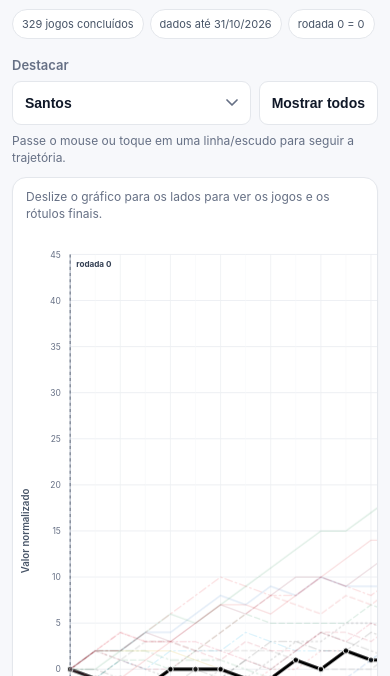
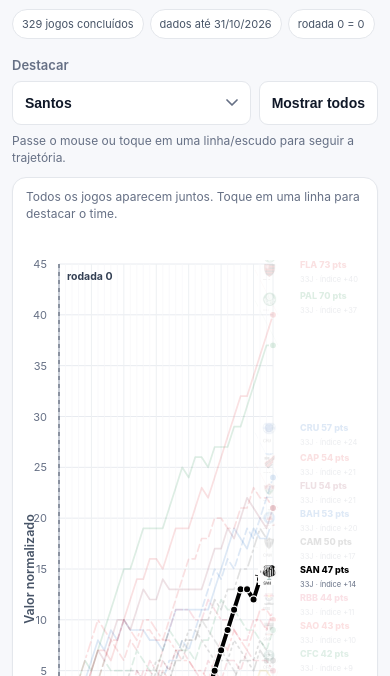
Before and after one commit to ravceleste/brasileirao-2026-evolucao-normalizada, a plain HTML site: page index.html in a window 390 px wide. Shown: the part 168-844 px from the top of the page. Drawn offline with Linux system fonts and the light colour scheme.

Commit message:
Fit the complete match axis on mobile screens

```diff
--- a/index.html
+++ b/index.html
@@ -170,6 +170,7 @@ svg {
     overscroll-behavior-x:contain;
     touch-action:pan-x pan-y;
   }
+  svg { min-width:0; }
   .chart-scroll-hint {
     display:block;
     padding:11px 13px 0;
@@ -212,7 +213,7 @@ svg {
   </div>
 
   <div class="chart-card">
-    <div class="chart-scroll-hint">Deslize o gráfico para os lados para ver os jogos e os rótulos finais.</div>
+    <div class="chart-scroll-hint">Todos os jogos aparecem juntos. Toque em uma linha para destacar o time.</div>
     <div class="chart-scroll" id="chartWrap">
       <svg id="chart" viewBox="0 0 1450 830" role="img" aria-label="Evolução normalizada do Campeonato Brasileiro 2026"></svg>
       <div class="tooltip" id="tooltip"></div>
@@ -237,12 +238,17 @@ const select = document.getElementById("teamSelect");
 const allBtn = document.getElementById("allBtn");
 
 const NS = "http://www.w3.org/2000/svg";
-const W = 1450, H = 830;
-const M = {left:74, top:42, right:305, bottom:72};
+const isCompact = window.matchMedia("(max-width: 600px)").matches;
+const W = isCompact ? Math.max(340, wrap.clientWidth) : 1450;
+const H = isCompact ? 720 : 830;
+const M = isCompact
+  ? {left:46, top:42, right:104, bottom:68}
+  : {left:74, top:42, right:305, bottom:72};
+svg.setAttribute("viewBox", `0 0 ${W} ${H}`);
 const plotW = W - M.left - M.right;
 const plotH = H - M.top - M.bottom;
-const labelX = W - 208;
-const logoX = W - 244;
+const labelX = W - (isCompact ? 77 : 208);
+const logoX = W - (isCompact ? 108 : 244);
 
 let lockedTeam = DATA.defaultTeam;
 let hoverTeam = null;
@@ -290,13 +296,16 @@ for (let y = Math.ceil(yMin/5)*5; y <= yMax; y += 5) {
 
 for (let x=0; x<=DATA.maxGames; x++) {
   const px = xScale(x);
-  const major = x===0 || x%2===0 || x===DATA.maxGames;
+  const labelEvery = isCompact ? 5 : 1;
+  const major = x===0 || x%(isCompact ? 5 : 2)===0 || x===DATA.maxGames;
   el("line", {
     x1:px,y1:M.top,x2:px,y2:M.top+plotH,
     stroke: major ? "#edf0f3" : "#f6f7f9",
     "stroke-width": major ? 1 : .7
   });
-  text(px, M.top+plotH+24, x, {"text-anchor":"middle",fill:x===0?"#101828":"#667085","font-size":10.5,"font-weight":x===0?700:400});
+  if (x % labelEvery === 0 || x === DATA.maxGames) {
+    text(px, M.top+plotH+24, x, {"text-anchor":"middle",fill:x===0?"#101828":"#667085","font-size":isCompact?10:10.5,"font-weight":x===0?700:400});
+  }
 }
 
 // Eixos
@@ -388,7 +397,7 @@ for (const name of DATA.ranking.slice().reverse()) {
   const ly = labelY[name];
   const connector = el("line", {
     x1:xScale(last.game)+5, y1:yScale(last.norm),
-    x2:logoX-20, y2:ly,
+    x2:logoX-(isCompact?14:20), y2:ly,
     stroke:t.color,"stroke-width":.9,opacity:.48,
     class:"connector"
   }, g);
@@ -401,7 +410,9 @@ for (const name of DATA.ranking.slice().reverse()) {
 
   // logo
   const img = el("image", {
-    href:t.logo,x:logoX-17,y:ly-17,width:34,height:34,
+    href:t.logo,
+    x:logoX-(isCompact?11:17),y:ly-(isCompact?11:17),
+    width:isCompact?22:34,height:isCompact?22:34,
     preserveAspectRatio:"xMidYMid meet",
     style:"cursor:pointer"
   }, g);
@@ -411,10 +422,10 @@ for (const name of DATA.ranking.slice().reverse()) {
 
   // label
   const lbl = text(labelX, ly-2, `${t.abbr}  ${t.officialPoints} pts`, {
-    fill:t.color,"font-size":12.5,"font-weight":800,style:"cursor:pointer"
+    fill:t.color,"font-size":isCompact?9:12.5,"font-weight":800,style:"cursor:pointer"
   }, g);
   const sub = text(labelX, ly+12, `${t.games}J · índice ${t.finalNorm >= 0 ? "+" : ""}${t.finalNorm}`, {
-    fill:"#667085","font-size":9.5,style:"cursor:pointer"
+    fill:"#667085","font-size":isCompact?7.5:9.5,style:"cursor:pointer"
   }, g);
   [lbl,sub].forEach(node => {
     node.addEventListener("mouseenter", () => {hoverTeam=name; updateStyles();});
```
